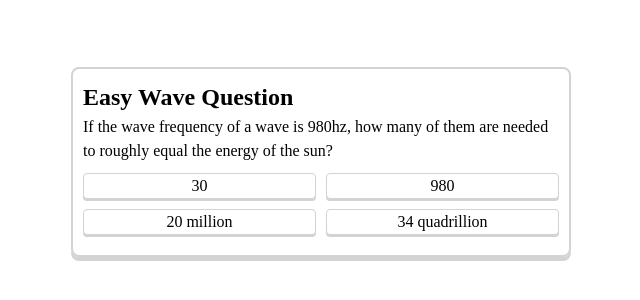
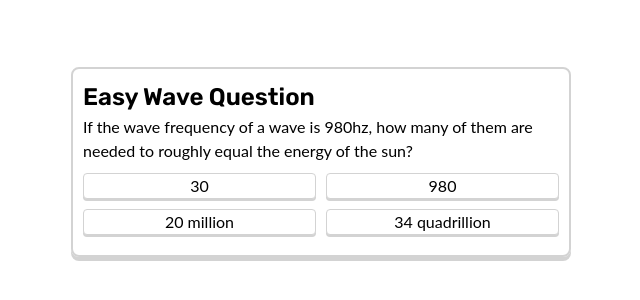
Before and after one commit to rhaskia/scholphysics, a React (Vite) app: page / in a window 1280 px wide. Shown: the part 238-538 px from the top of the page, without its empty margins (319-959 px from the left). Built offline with nearby package versions, Linux system fonts and the light colour scheme.

Commit message:
added fonts

```diff
--- /dev/null
+++ b/src/CSS/Reusables/fonts.css
@@ -0,0 +1,12 @@
+@font-face {
+    font-family: Rubik-SemiBold;
+    src: url("/src/Fonts/Rubik-SemiBold.ttf");
+}
+
+.rubik-semibold {
+    font-family: Rubik-SemiBold;
+}
+
+.lato {
+    font-family: Lato, sans-serif;
+}
--- a/src/Components/Quiz.jsx
+++ b/src/Components/Quiz.jsx
@@ -34,9 +34,9 @@ export const Quiz = (props) =>  {
     return (
         <div className="questions-container flex-c-c">
             <div className="quiz-component">
-                <h2> {question.title} </h2>
+                <h2 className="rubik-semibold"> {question.title} </h2>
 
-                <p> {question.question} </p>
+                <p className="lato"> {question.question} </p>
 
                 <div className="quiz-buttons">
                     {question.answers.map((questionText, buttonIdx) => {
@@ -44,7 +44,7 @@ export const Quiz = (props) =>  {
                             <button
                                 key={buttonIdx}
                                 onClick={() => {  setChosen(buttonIdx) } }
-                                className={buttonClassName(buttonIdx)}>
+                                className={`${buttonClassName(buttonIdx)} lato`}>
 
                                 {questionText}
                             </button>
--- a/src/master.css
+++ b/src/master.css
@@ -1,5 +1,9 @@
 /* Master CSS file */
 /* Please import other CSS files */
+
+/* CSS files with styles that can be used repetitively */
 @import url("./CSS/Reusables/flex.css");
 @import url("./CSS/Reusables/commonColors.css");
+@import url("./CSS/Reusables/fonts.css");
+
 @import url("./CSS/quiz.css");
```
Also changed, not shown: src/Fonts/Rubik-SemiBold.ttf (added).
